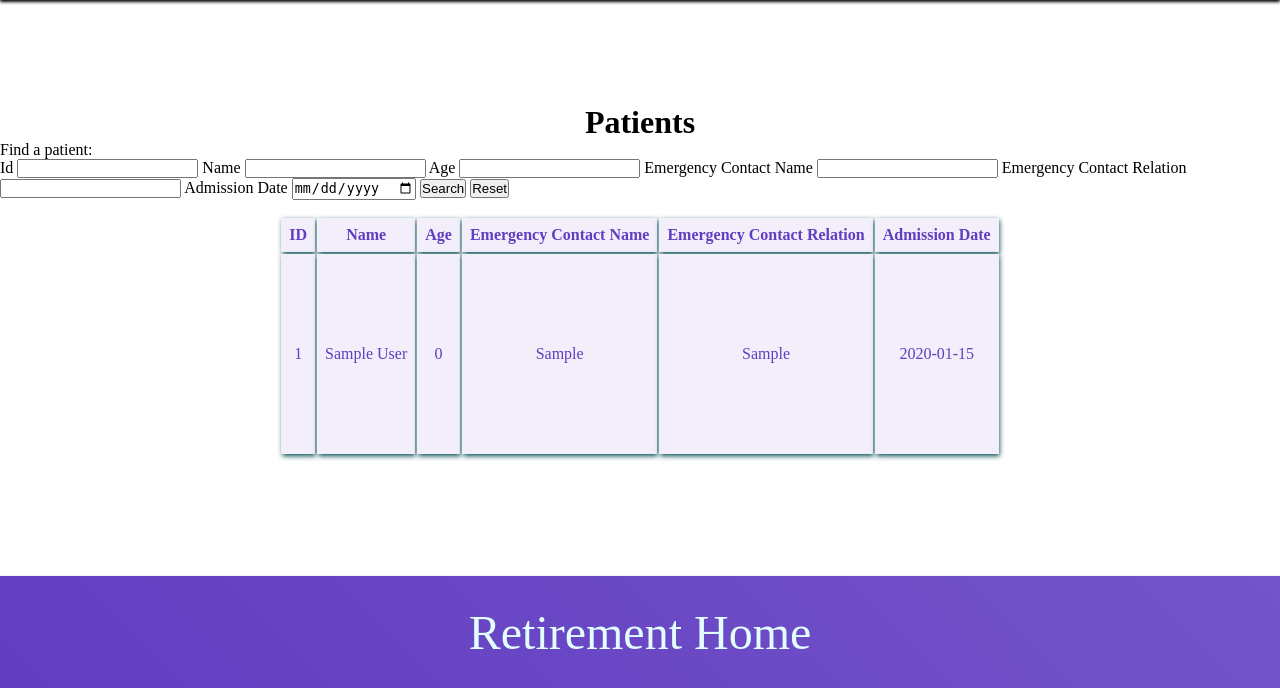
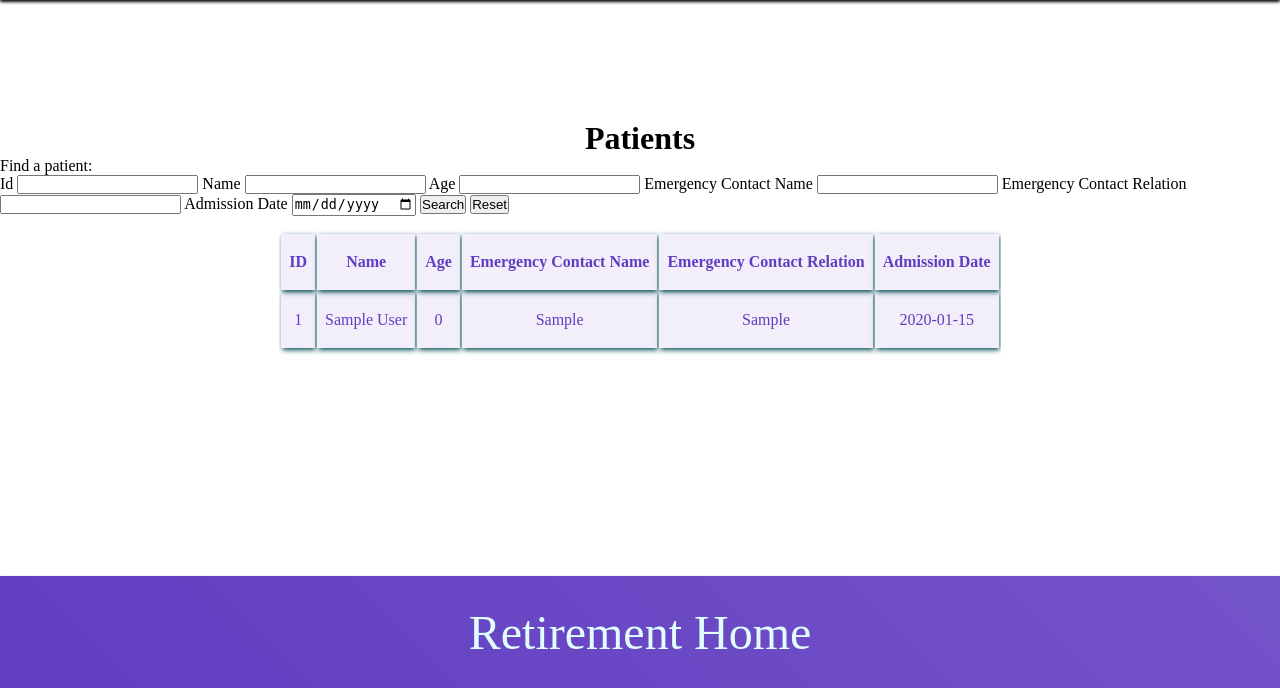
Before and after one commit to Steve-D-Eckles/retirement-home, a PHP site: page /employee/caregiver/patients.php in a window 1280 px wide. Shown: the part 112-800 px from the top of the page. Run offline with PHP 8.4, Linux system fonts and the light colour scheme; the visitor is signed in with stand-in values (Sample User, id 1); tables that the repository leaves empty hold one stand-in row (values such as "Sample post").

Commit message:
Adjust CSS for search table

```diff
--- a/assets/styles.css
+++ b/assets/styles.css
@@ -331,11 +331,20 @@ text-align: center;
 }
 
 .scrollable {
+  position: relative;
+  overflow: auto;
   height: 30vh;
-  overflow: auto;
 }
 
+.scrollable thead th {
+  height: 5vh;
+  position: sticky;
+  top: 0;
+}
 
+.scrollable tbody td {
+  height: 5vh;
+}
 
 /** Patient **/
 .patient {
--- a/employee/caregiver/patients.php
+++ b/employee/caregiver/patients.php
@@ -54,7 +54,8 @@ if(!isset($_SESSION['user_id']) || !auth([1, 2, 3, 4], $link)) {
         <button type="button" id='reset'>Reset</button>
       </form>
 
-      <table class='doctors scrollable'>
+      <div class='scrollable'>
+      <table class='doctors'>
         <thead>
           <tr>
             <th>ID</th>
@@ -95,6 +96,7 @@ if(!isset($_SESSION['user_id']) || !auth([1, 2, 3, 4], $link)) {
           ?>
         </tbody>
       </table>
+    </div>
     </main>
 
     <footer>
```
